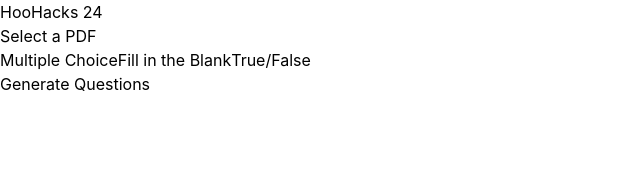
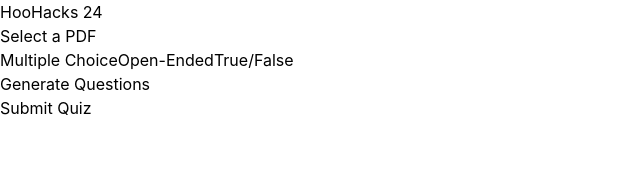
Before and after one commit to connorpark24/winston, a React (Vite) app in the folder frontend/: page / in a window 1280 px wide. Shown: the top 170 px of the page, without its empty margins (0-640 px from the left). Built offline with nearby package versions, Linux system fonts and the light colour scheme.

Commit message:
add open-ended

```diff
--- a/frontend/src/App.tsx
+++ b/frontend/src/App.tsx
@@ -5,19 +5,22 @@
   question: string;
   choices: string[];
   answer: string;
+  type: string;
 };
 
 type TFQuestion = {
   question: string;
   answer: string;
+  type: string;
 };
 
-type BlankQuestion = {
+type OEQuestion = {
   question: string;
   answer: string;
+  type: string;
 };
 
-type Question = MCQuestion | TFQuestion | BlankQuestion;
+type Question = MCQuestion | TFQuestion | OEQuestion;
 
 function App() {
   const [pdf, setPdf] = useState<File | null>(null);
@@ -26,6 +29,7 @@
   const [isSubmitted, setIsSubmitted] = useState<boolean>(false);
   const [isLoading, setIsLoading] = useState<boolean>(false);
   const [questionType, setQuestionType] = useState<string>("multiple-choice");
+  const [showOpenEndedAnswer, setShowOpenEndedAnswer] = useState<boolean[]>([]);
 
   const { getRootProps, getInputProps } = useDropzone({
     accept: "application/pdf",
@@ -56,6 +60,7 @@
           setQuestions(typedData);
           setSelectedAnswers(Array(data.length).fill(""));
           setIsSubmitted(false);
+          setShowOpenEndedAnswer(Array(data.length).fill(false));
         } else {
           console.error("Failed to upload PDF");
         }
@@ -102,13 +107,13 @@
           </button>
           <button
             className={`${
-              questionType === "fill-in-the-blank"
+              questionType === "open-ended"
                 ? "bg-blue-500 text-white"
                 : "bg-gray-200 text-gray-800"
             } font-bold py-2 px-4 rounded-md`}
-            onClick={() => setQuestionType("fill-in-the-blank")}
+            onClick={() => setQuestionType("open-ended")}
           >
-            Fill in the Blank
+            Open-Ended
           </button>
           <button
             className={`${
@@ -163,13 +168,19 @@
                     {choice}
                   </label>
                 ))}
-              {question.type === "fill-in-the-blank" && (
-                <input
-                  type="text"
-                  value={selectedAnswers[index]}
-                  onChange={(e) => handleAnswerChange(index, e.target.value)}
-                  className="border-[1px] p-2 rounded-md"
-                />
+              {question.type === "open-ended" && (
+                <div
+                  className="border-[1px] p-2 rounded-md cursor-pointer"
+                  onClick={() => {
+                    const newShowOpenEndedAnswer = [...showOpenEndedAnswer];
+                    newShowOpenEndedAnswer[index] = true;
+                    setShowOpenEndedAnswer(newShowOpenEndedAnswer);
+                  }}
+                >
+                  {showOpenEndedAnswer[index]
+                    ? question.answer
+                    : "Click to reveal answer"}
+                </div>
               )}
               {question.type === "true-false" && (
                 <>
@@ -205,6 +216,12 @@
           </div>
         </div>
       ))}
+      <button
+        className="bg-blue-500 hover:bg-blue-400 text-white font-bold py-2 px-8 rounded-md mt-4"
+        onClick={handleQuizSubmit}
+      >
+        Submit Quiz
+      </button>
     </div>
   );
 }
```
Also changed, not shown: 1 other file (tests, documents, lock files or other folders).
